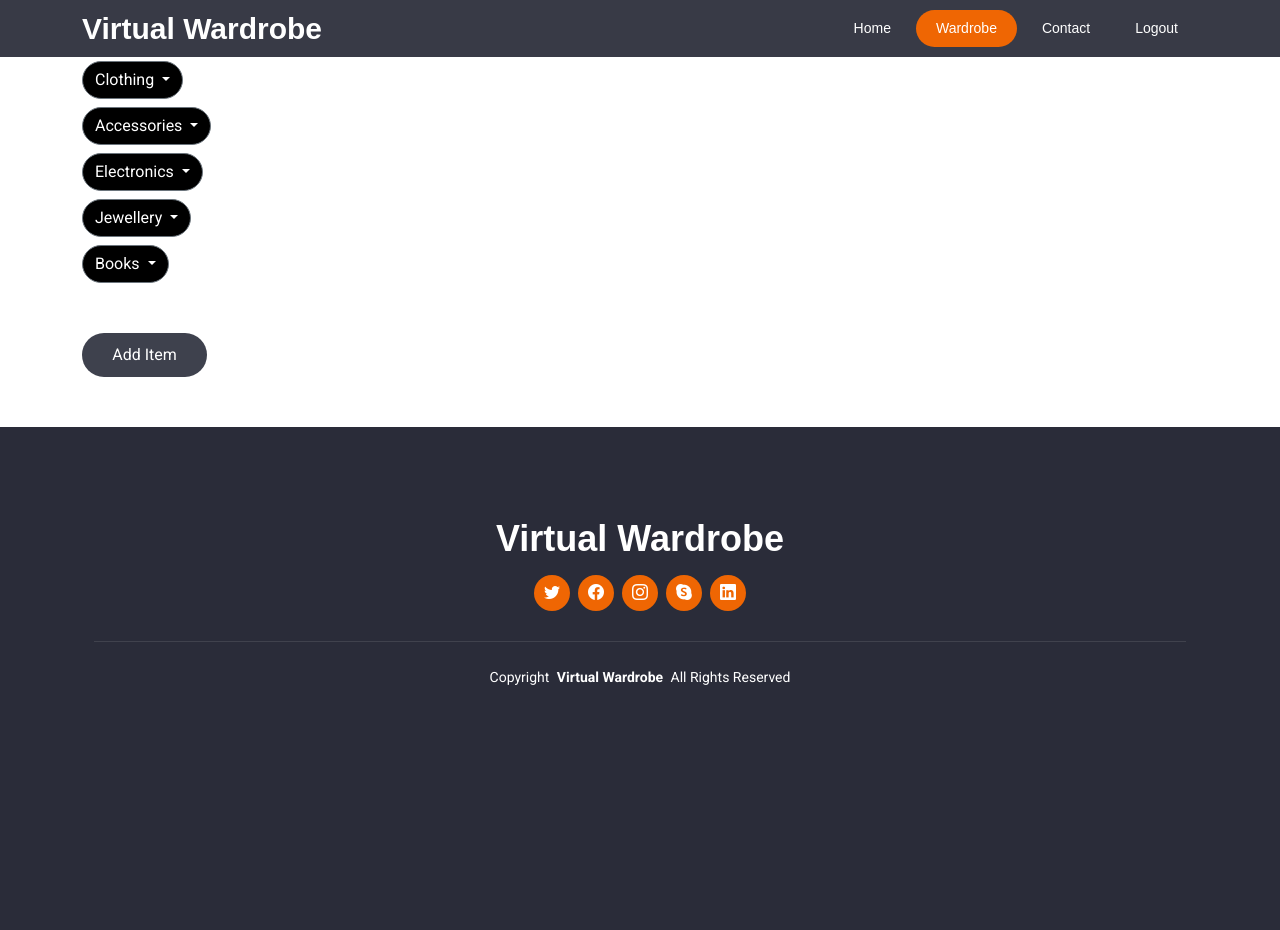
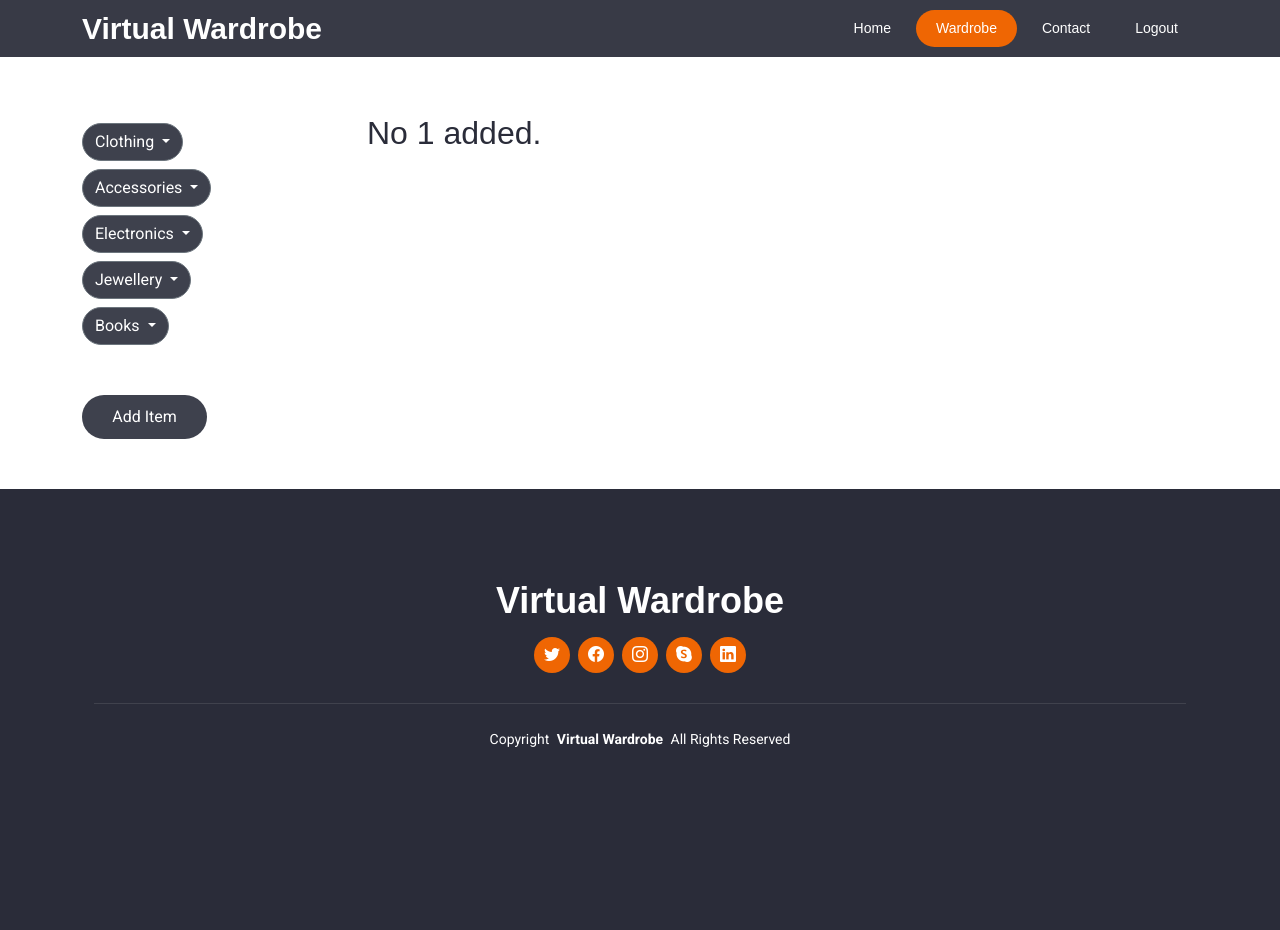
Before and after one commit to anirudh-248/bnb_hackathon, a Django app: page /wardrobe/1 in a window 1280 px wide. Before the commit the page ends 685 px from the top, so only its background shows below. Run offline with Django 5.2, Linux system fonts and the light colour scheme; a user stored in the database is signed in; data comes from the database, SQL or seed files in the repository; some libraries are stand-ins or nearby versions.

Commit message:
Made UI changes to wardrobe page

```diff
--- a/templates/wardrobe_items.html
+++ b/templates/wardrobe_items.html
@@ -57,8 +57,8 @@
             <div class="col-md-3">
                 <div class="sidebar">
                     <h4>Categories</h4>
-                    <div class="dropdown">
-                        <button class="btn btn-secondary dropdown-toggle" type="button" id="clothingDropdown" data-bs-toggle="dropdown" aria-expanded="false" style="border-radius: 25px; background-color: black;">
+                    <div class="dropdown" style="margin-top: 70px;">
+                        <button class="btn btn-secondary dropdown-toggle" type="button" id="clothingDropdown" data-bs-toggle="dropdown" aria-expanded="false" style="border-radius: 25px; background-color: #3e414d;">
                             Clothing
                         </button>
                         <ul class="dropdown-menu" aria-labelledby="clothingDropdown" style="border-radius: 25px;">
@@ -70,7 +70,7 @@
                         </ul>
                     </div>
                     <div class="dropdown mt-2">
-                        <button class="btn btn-secondary dropdown-toggle" type="button" id="accessoriesDropdown" data-bs-toggle="dropdown" aria-expanded="false" style="border-radius: 25px; background-color: black;">
+                        <button class="btn btn-secondary dropdown-toggle" type="button" id="accessoriesDropdown" data-bs-toggle="dropdown" aria-expanded="false" style="border-radius: 25px; background-color: #3e414d;">
                             Accessories
                         </button>
                         <ul class="dropdown-menu" aria-labelledby="accessoriesDropdown" style="border-radius: 25px;">
@@ -82,7 +82,7 @@
                         </ul>
                     </div>
                     <div class="dropdown mt-2">
-                        <button class="btn btn-secondary dropdown-toggle" type="button" id="electronicsDropdown" data-bs-toggle="dropdown" aria-expanded="false" style="border-radius: 25px; background-color: black;">
+                        <button class="btn btn-secondary dropdown-toggle" type="button" id="electronicsDropdown" data-bs-toggle="dropdown" aria-expanded="false" style="border-radius: 25px; background-color: #3e414d;">
                             Electronics
                         </button>
                         <ul class="dropdown-menu" aria-labelledby="electronicsDropdown" style="border-radius: 25px;">
@@ -92,7 +92,7 @@
                         </ul>
                     </div>
                     <div class="dropdown mt-2">
-                        <button class="btn btn-secondary dropdown-toggle" type="button" id="jewelleryDropdown" data-bs-toggle="dropdown" aria-expanded="false" style="border-radius: 25px; background-color: black;">
+                        <button class="btn btn-secondary dropdown-toggle" type="button" id="jewelleryDropdown" data-bs-toggle="dropdown" aria-expanded="false" style="border-radius: 25px; background-color: #3e414d;">
                             Jewellery
                         </button>
                         <ul class="dropdown-menu" aria-labelledby="jewelleryDropdown" style="border-radius: 25px;">
@@ -102,7 +102,7 @@
                         </ul>
                     </div>
                     <div class="dropdown mt-2">
-                        <button class="btn btn-secondary dropdown-toggle" type="button" id="booksDropdown" data-bs-toggle="dropdown" aria-expanded="false" style="border-radius: 25px; background-color: black;">
+                        <button class="btn btn-secondary dropdown-toggle" type="button" id="booksDropdown" data-bs-toggle="dropdown" aria-expanded="false" style="border-radius: 25px; background-color: #3e414d;">
                             Books
                         </button>
                         <ul class="dropdown-menu" aria-labelledby="booksDropdown" style="border-radius: 25px;">
@@ -119,7 +119,7 @@
                     {% if items %}
                         {% for item in items %}
                             <div class="col-md-4 mb-4">
-                                <div class="card">
+                                <div class="card" style="margin-top: 90px;">
                                     <img class="card-img-top" src="{{ item.banner.url }}" style="height: 150px;" alt="Card image cap">
                                     <div class="card-body">
                                         <h2 class="card-title">{{ item.brand }}</h2>
@@ -134,7 +134,7 @@
                             </div>
                         {% endfor %}
                     {% else %}
-                        <div class="col-md-4 mb-4">
+                        <div class="col-md-4 mb-4" style="margin-top: 90px;">
                             <h2>No {{name}} added.</h2>
                         </div>
                     {% endif %}
```
Also changed, not shown: media/uploads/adidas1_McQpKZV.jpeg (added), media/uploads/adidas1_bEVldYo.jpeg (added).
